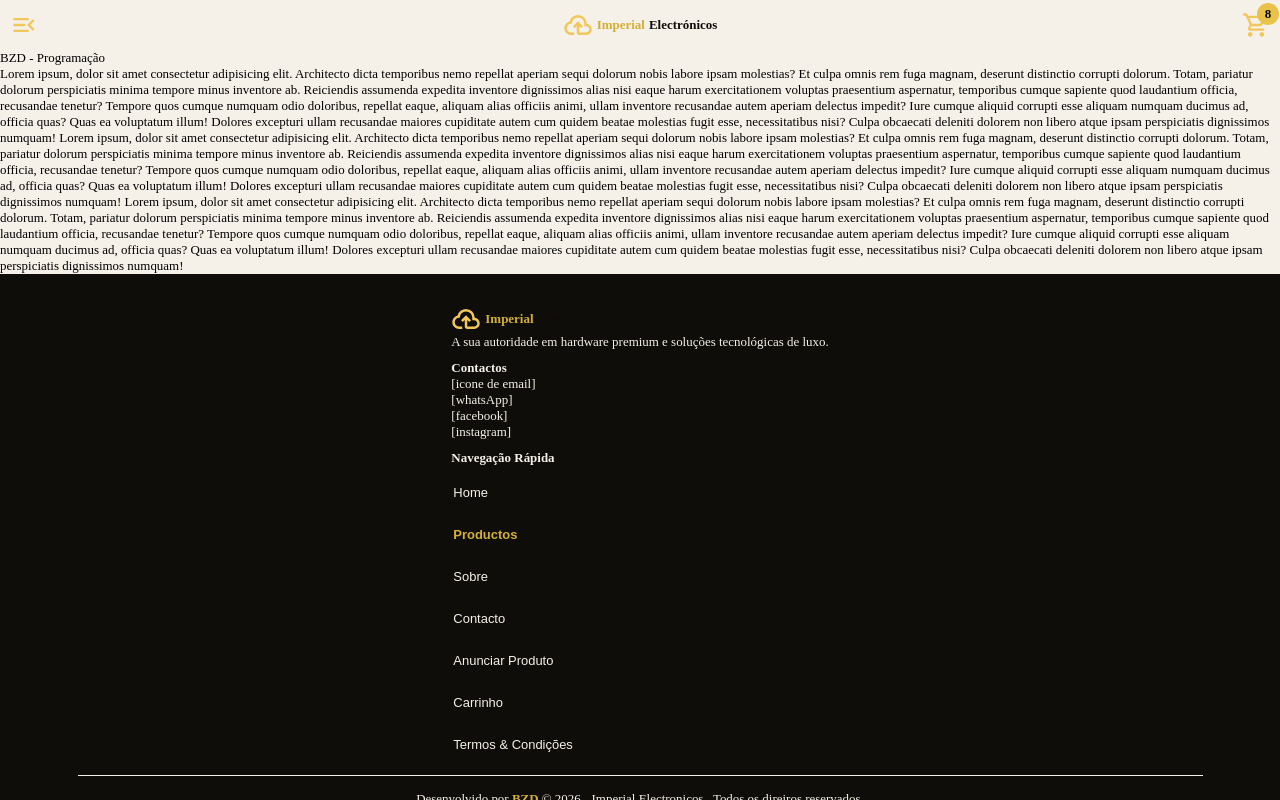
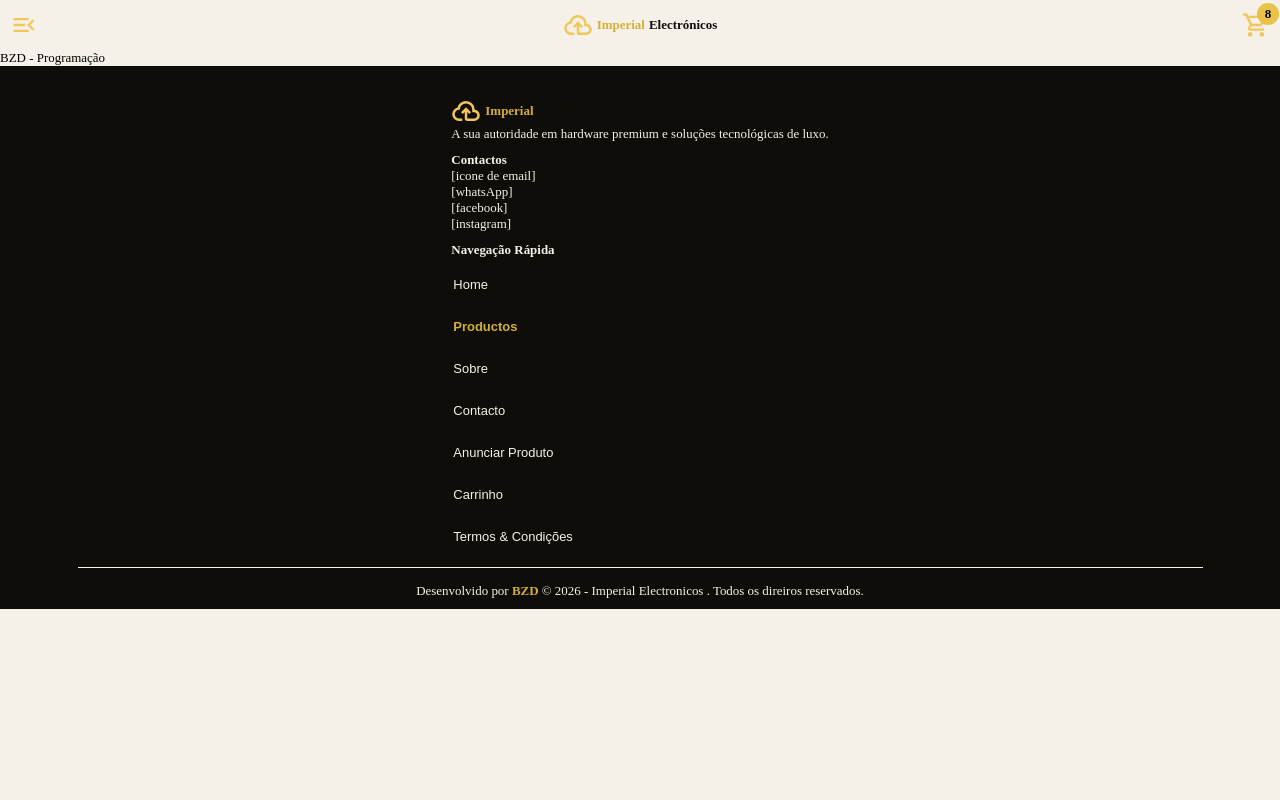
Before and after one commit to benesses-zacarias-daniel/imperio, a React (Vite) app: page /productos in a window 1280 px wide. Built offline with nearby package versions, Linux system fonts and the light colour scheme.

Commit message:
feat: Fiz algumas modificações nos componetes adicionando o conjunto css básico, e jsx básico e mais.

```diff
--- a/src/components/home/ContactarGrupo.jsx
+++ b/src/components/home/ContactarGrupo.jsx
@@ -23,7 +23,7 @@ const ContactarGrupo = () => {
                         <a href="#">
                             <Img src={WhatsApp} className={style.icone} /> <p>Entrar</p>
                         </a>
-                    } className={style.btn_ent_grup} />
+                    } className={style.btn_ent_grup} onClick={() => { }} />
                 </div>
             </div>
         } />
--- a/src/pages/productos/Productos.jsx
+++ b/src/pages/productos/Productos.jsx
@@ -1,26 +1,10 @@
+import ContainerSessao from "../../components/Common/container/ContainerSessao";
 
 const Productos = () => {
-    return (<>
-        <p>
-            BZD - Programação
-        </p>
-        <p>
-            Lorem ipsum, dolor sit amet consectetur adipisicing elit. Architecto dicta temporibus nemo repellat aperiam sequi dolorum nobis labore ipsam molestias? Et culpa omnis rem fuga magnam, deserunt distinctio corrupti dolorum.
-            Totam, pariatur dolorum perspiciatis minima tempore minus inventore ab. Reiciendis assumenda expedita inventore dignissimos alias nisi eaque harum exercitationem voluptas praesentium aspernatur, temporibus cumque sapiente quod laudantium officia, recusandae tenetur?
-            Tempore quos cumque numquam odio doloribus, repellat eaque, aliquam alias officiis animi, ullam inventore recusandae autem aperiam delectus impedit? Iure cumque aliquid corrupti esse aliquam numquam ducimus ad, officia quas?
-            Quas ea voluptatum illum! Dolores excepturi ullam recusandae maiores cupiditate autem cum quidem beatae molestias fugit esse, necessitatibus nisi? Culpa obcaecati deleniti dolorem non libero atque ipsam perspiciatis dignissimos numquam!
-            Lorem ipsum, dolor sit amet consectetur adipisicing elit. Architecto dicta temporibus nemo repellat aperiam sequi dolorum nobis labore ipsam molestias? Et culpa omnis rem fuga magnam, deserunt distinctio corrupti dolorum.
-            Totam, pariatur dolorum perspiciatis minima tempore minus inventore ab. Reiciendis assumenda expedita inventore dignissimos alias nisi eaque harum exercitationem voluptas praesentium aspernatur, temporibus cumque sapiente quod laudantium officia, recusandae tenetur?
-            Tempore quos cumque numquam odio doloribus, repellat eaque, aliquam alias officiis animi, ullam inventore recusandae autem aperiam delectus impedit? Iure cumque aliquid corrupti esse aliquam numquam ducimus ad, officia quas?
-            Quas ea voluptatum illum! Dolores excepturi ullam recusandae maiores cupiditate autem cum quidem beatae molestias fugit esse, necessitatibus nisi? Culpa obcaecati deleniti dolorem non libero atque ipsam perspiciatis dignissimos numquam!
-            Lorem ipsum, dolor sit amet consectetur adipisicing elit. Architecto dicta temporibus nemo repellat aperiam sequi dolorum nobis labore ipsam molestias? Et culpa omnis rem fuga magnam, deserunt distinctio corrupti dolorum.
-            Totam, pariatur dolorum perspiciatis minima tempore minus inventore ab. Reiciendis assumenda expedita inventore dignissimos alias nisi eaque harum exercitationem voluptas praesentium aspernatur, temporibus cumque sapiente quod laudantium officia, recusandae tenetur?
-            Tempore quos cumque numquam odio doloribus, repellat eaque, aliquam alias officiis animi, ullam inventore recusandae autem aperiam delectus impedit? Iure cumque aliquid corrupti esse aliquam numquam ducimus ad, officia quas?
-            Quas ea voluptatum illum! Dolores excepturi ullam recusandae maiores cupiditate autem cum quidem beatae molestias fugit esse, necessitatibus nisi? Culpa obcaecati deleniti dolorem non libero atque ipsam perspiciatis dignissimos numquam!
-        </p>
-    </>)
+    return (<ContainerSessao children={<p>
+        BZD - Programação
+    </p>
+    } />)
 }
 
-
-
 export default Productos;
```
